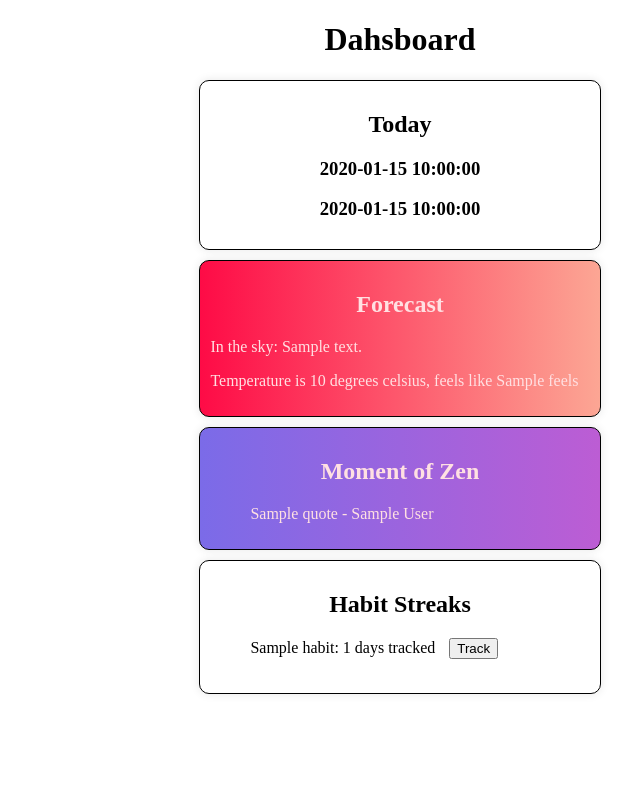
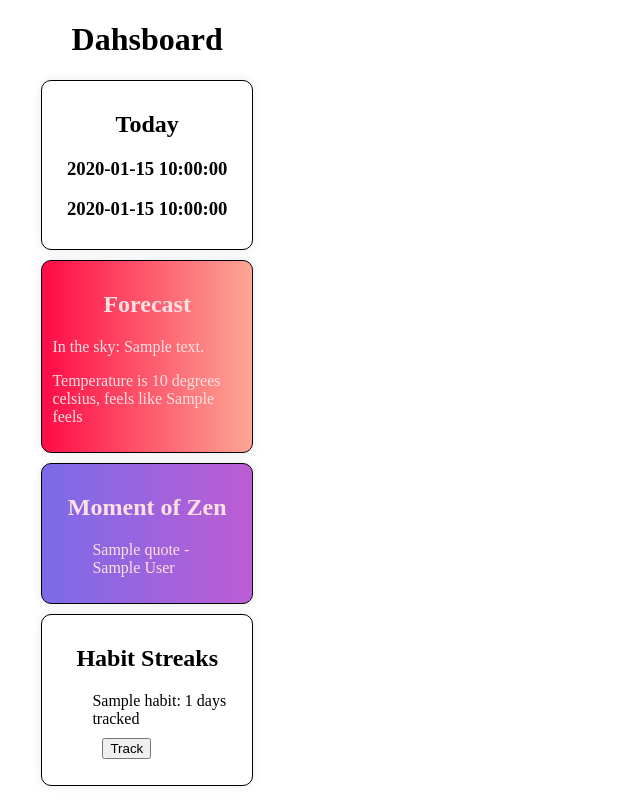
Before and after one commit to seekingcat/pythondashboard, a Flask app: template templates/dashboard.html in a window 1280 px wide. Shown: the whole page, without its empty margins (240-880 px from the left). Run offline with Flask 3, Linux system fonts and the light colour scheme; the template is opened without the code that fills it: most values are stand-ins (such as "Sample title", 1, 10 or a date in 2020); parts of the project's set-up code (start-up, migrations or seed data) failed here and were passed over.

Commit message:
full page styling

```diff
--- a/static/styles.css
+++ b/static/styles.css
@@ -1,9 +1,14 @@
+#container {
+    width: 60%;
+
+}
+
 h1 {
     text-align: center;
 }
 
 section {
-    width: 30%;
+    width: 25%;
     border: 1px solid black;
     border-radius: 10px;
     margin: 10px auto;
--- a/templates/dashboard.html
+++ b/templates/dashboard.html
@@ -7,6 +7,7 @@
     <link rel="stylesheet" href="{{url_for('static', filename='styles.css')}}">
 </head>
 <body>
+    <div id="container">
         <h1>Dahsboard</h1>
         <section id="today">
             <h2>Today</h2>
@@ -33,5 +34,6 @@
                 {% endfor %}
             </ul>
         </section>
+    </div>
     </body>
     </html>
```
Lines whose indentation alone changed are shown as unchanged.
